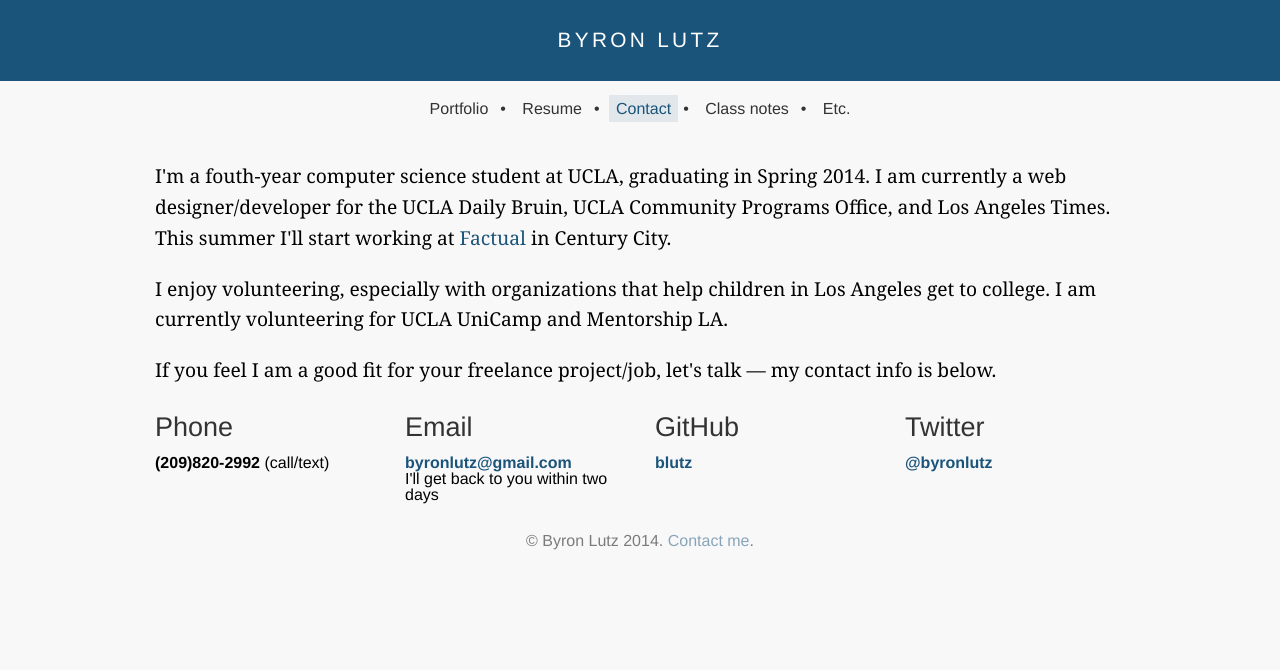
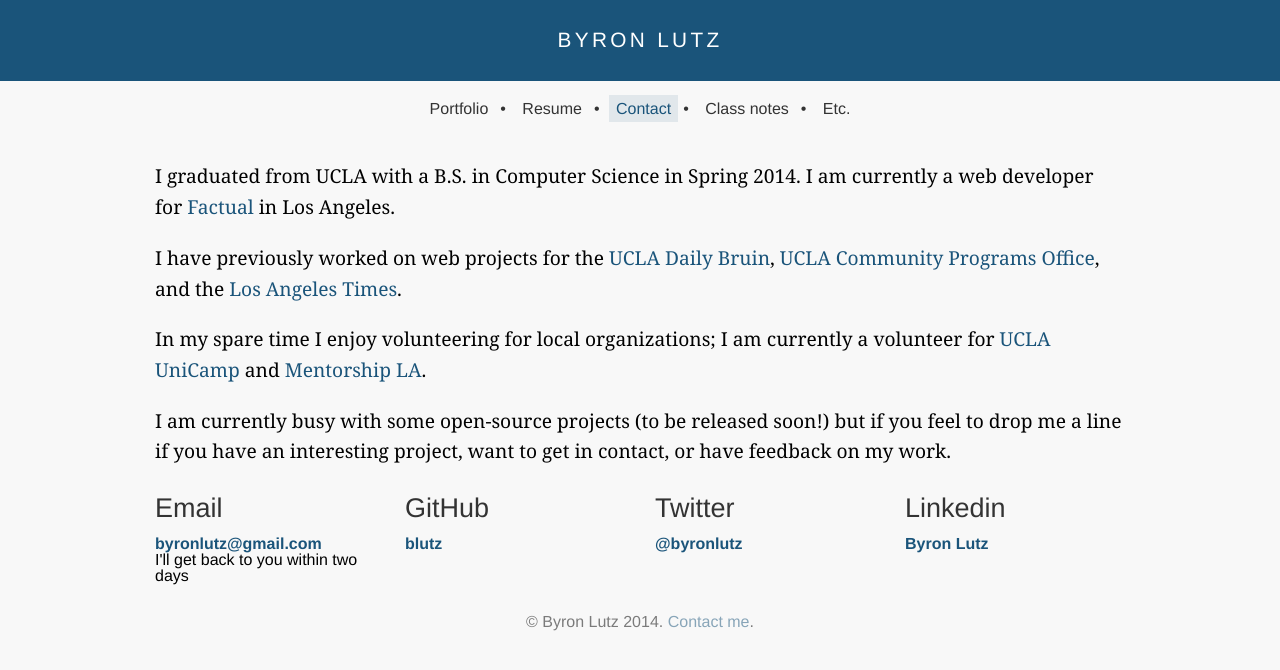
Before and after one commit to blutz/blutz.github.io, a Jekyll site: the page built from contact.html, in a window 1280 px wide. Shown: the top 670 px of the page. Built offline with Jekyll 4.4.1, drawn with Linux system fonts in a browser that asks for light colours.

Commit message:
Updated contact info

```diff
--- a/contact.html
+++ b/contact.html
@@ -1,20 +1,19 @@
 ---
-title: Contact | Byron Lutz
+title: "Contact | Byron Lutz"
 slug: contact
 layout: empty
+published: true
 ---
+
 <div class="row">
     <div class="small-12 columns">
-        <p>I'm a fouth-year computer science student at UCLA, graduating in Spring 2014. I am currently a web designer/developer for the UCLA Daily Bruin, UCLA Community Programs Office, and Los Angeles Times. This summer I'll start working at <a href="http://factual.com/">Factual</a> in Century City.</p>
-        <p>I enjoy volunteering, especially with organizations that help children in Los Angeles get to college. I am currently volunteering for UCLA UniCamp and Mentorship LA.</a>
-        <p>If you feel I am a good fit for your freelance project/job, let's talk — my contact info is below.</p>
+      	<p>I graduated from UCLA with a B.S. in Computer Science in Spring 2014. I am currently a web developer for <a href="http://factual.com">Factual</a> in Los Angeles.</p>
+        <p>I have previously worked on web projects for the <a href="http://dailybruin.com">UCLA Daily Bruin</a>, <a href="http://cpo.ucla.edu">UCLA Community Programs Office</a>, and the <a href="http://graphics.latimes.com/calderon">Los Angeles Times</a>.</p>
+        <p>In my spare time I enjoy volunteering for local organizations; I am currently a volunteer for <a href="http://unicamp.org">UCLA UniCamp</a> and <a href="https://sites.google.com/site/mshipucla/home">Mentorship LA</a>.
+        <p>I am currently busy with some open-source projects (to be released soon!) but if you feel to drop me a line if you have an interesting project, want to get in contact, or have feedback on my work.</p>
     </div><!-- /12 -->
 </div><!-- /row -->
 <div class="row">
-    <div class="small-12 medium-3 columns">
-        <h3>Phone</h3>
-        <strong>(209)820-2992</strong> (call/text)
-    </div><!-- /4 -->
     <div class="small-12 medium-3 columns">
         <h3>Email</h3>
         <strong><a href="mailto:byronlutz@gmail.com">byronlutz@gmail.com</a></strong><br />I'll get back to you within two days
@@ -27,4 +26,9 @@
         <h3>Twitter</h3>
         <strong><a href="http://twitter.com/byronlutz">@byronlutz</a></strong>
     </div><!-- /4 -->
+    <div class="small-12 medium-3 columns">
+        <h3>Linkedin</h3>
+      <strong><a href="https://www.linkedin.com/profile/view?id=136784795">Byron Lutz</a></strong>
+    </div><!-- /4 -->
+
 </div>
```
